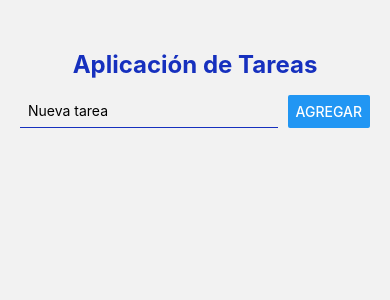
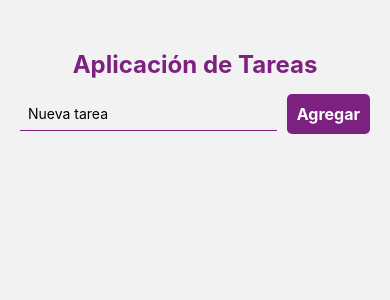
Before and after one commit to JoshRod20/TaskApp, a React Native app in the folder AppTareas/: screen / in a window 390 px wide. Shown: the top 300 px of the page. Built offline with nearby package versions, Linux system fonts and the light colour scheme.

Commit message:
Estilos tareas

```diff
--- a/AppTareas/App.js
+++ b/AppTareas/App.js
@@ -42,7 +42,7 @@ const styles = StyleSheet.create({
     textAlign: 'center',
     fontSize: 24,
     fontWeight: 'bold',
-    color: '#1630BE',
+    color: '#7D2181',
     marginBottom: 15,
   },
 });
--- a/AppTareas/components/taskInput.js
+++ b/AppTareas/components/taskInput.js
@@ -1,5 +1,5 @@
 import React, { useState } from 'react';
-import { View, TextInput, Button, StyleSheet } from 'react-native';
+import { View, TextInput, TouchableOpacity, Text, StyleSheet } from 'react-native';
 
 export default function TareaInput({ agregarTarea }) {
   const [texto, setTexto] = useState('');
@@ -24,7 +24,9 @@ export default function TareaInput({ agregarTarea }) {
         value={texto}
         onChangeText={manejarCambioTexto}
       />
-      <Button title="Agregar" onPress={manejarAgregarTarea} />
+      <TouchableOpacity style={styles.boton} onPress={manejarAgregarTarea}>
+        <Text style={styles.textoBoton}>Agregar</Text>
+      </TouchableOpacity>
     </View>
   );
 }
@@ -39,8 +41,20 @@ const styles = StyleSheet.create({
   input: {
     flex: 1,
     borderBottomWidth: 1,
-    borderColor: '#1630BE',
+    borderColor: '#7D2181',
     marginRight: 10,
     padding: 8,
   },
+  boton: {
+    backgroundColor: '#7D2181',
+    padding: 10,
+    borderRadius: 5,
+    justifyContent: 'center',
+    alignItems: 'center',
+  },
+  textoBoton: {
+    color: 'white',
+    fontSize: 16,
+    fontWeight: 'bold',
+  },
 });
--- a/AppTareas/components/taskItem.js
+++ b/AppTareas/components/taskItem.js
@@ -24,18 +24,18 @@ const styles = StyleSheet.create({
     backgroundColor: '#f9f9f9',
     borderRadius: 10,
     borderBottomWidth: 1,
-    borderColor: '#ddd',
+    borderColor: '#7D2181',
     flexDirection: 'row',
     justifyContent: 'space-between',
     alignItems: 'center',
   },
   texto: {
     fontSize: 18,
-    color: '#333',
+    color: '#7D2181',
   },
   completada: {
     textDecorationLine: 'line-through',  // Estilo para marcar como completada
-    color: '#1630BE',
+    color: '#7D2181',
   },
   iconoEliminar: {
     fontSize: 24,
```
